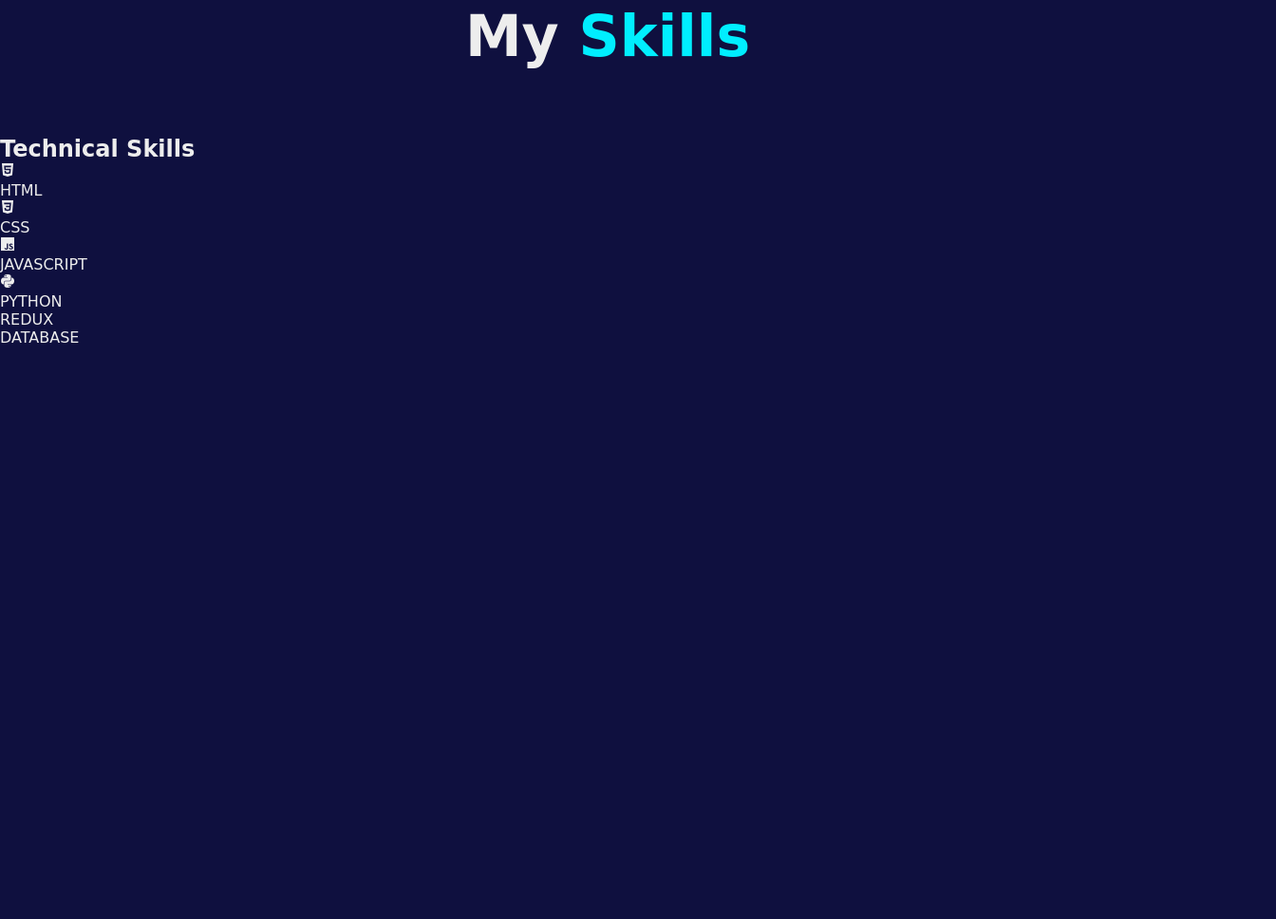
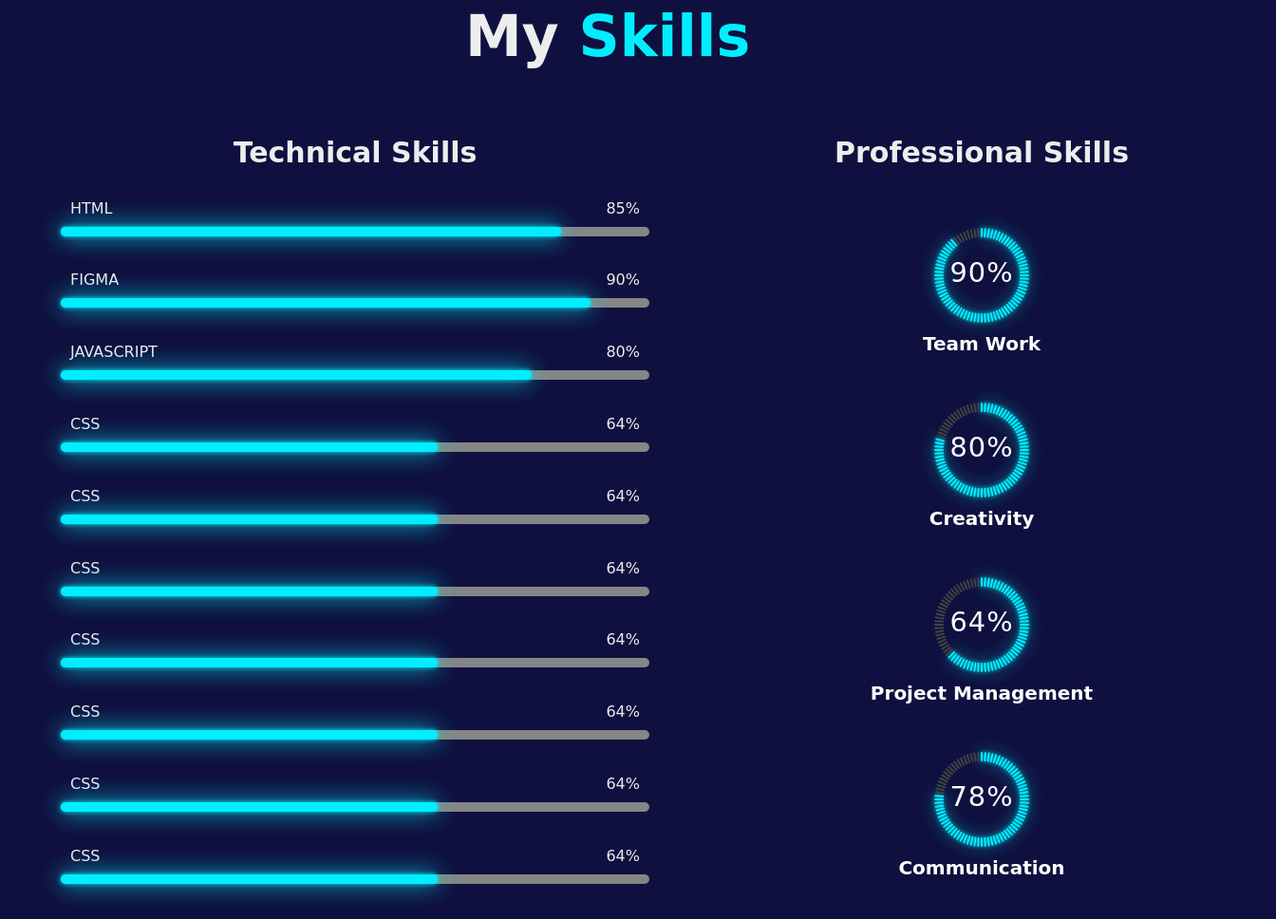
Before and after one commit to SakshiDangi/portfolio, a plain HTML site: page index.html in a window 1280 px wide. Shown: the part 2383-3351 px from the top of the page at 95% size, 1344 px wide, since content can reach past the window. Before the commit the page ends 2748 px from the top, so only its background shows below. Drawn offline with nearby package versions, Linux system fonts and the light colour scheme; animation ran at ten frames a second; a web font is replaced by a local one.

Commit message:
skill section added

```diff
--- a/home.js
+++ b/home.js
@@ -5,3 +5,26 @@ var typed = new Typed('.text', {
     backDelay: 1000,
     loop: true
   });
+
+
+  // circle skill ////////
+
+  const circles = document.querySelectorAll('.circle');
+  circles.forEach(elem=>{
+    var dots = elem.getAttribute("data-dots");
+    var marked = elem.getAttribute("data-percent");
+    var percent = Math.floor(dots*marked/100);
+    var points = "";
+    var rotate = 360 /dots;
+
+
+    for(let i = 0; i < dots; i++){
+      points += `<div class="points" style="--i:${i}; --rot:${rotate}deg"></div>`;
+    }
+    elem.innerHTML = points;
+
+    const pointsMarked = elem.querySelectorAll('.points');
+    for(let i = 0; i < percent; i++){
+      pointsMarked[i].classList.add('marked')
+    }
+  });
--- a/index.html
+++ b/index.html
@@ -4,6 +4,9 @@
     <meta charset="UTF-8">
     <meta name="viewport" content="width=device-width, initial-scale=1.0">
     <link rel="stylesheet" href="style.css">
+    <!-- boxicons link -->
+    <link href='https://unpkg.com/boxicons@2.1.4/css/boxicons.min.css' rel='stylesheet'>
+    <!-- ionicon link -->
     <link rel="icon" href="img.png">
     <title>Sakshi - Portfolio</title>
     <script src="https://unpkg.com/typed.js@2.0.16/dist/typed.umd.js"></script>
@@ -88,63 +91,146 @@
     <!-- services section ends here -->
 
     <!-- Skills -->
-    <h1 class="sub-title">My <span>Skills</span></h1>
+   <section id="skills" class="skills">
+    <div>
+        <h2 class="sub-title">My <span>Skills</span></h2>
+    </div>
 
-    <section>
-        <div class="container1" id="skills">
-            <h1 class="heading1">Technical Skills</h1>
-            <div class="technical-bars">
-                <div class="bar"><ion-icon name="logo-html5"></ion-icon>
+    <div class="skill-main">
+        <div class="skill-left">
+            <h3>Technical Skills</h3>
+            <div class="skill-bar">
                 <div class="info">
-                        <span>HTML</span>
+                    <p>HTML</p>
+                    <p>85%</p>
                 </div>
-                    <div class="progress-line html">
-                        <span></span>
+                <div class="bar">
+                    <span class="html"></span>
                 </div>
             </div>
-                <div class="bar"><ion-icon name="logo-css3"></ion-icon>
+            <div class="skill-bar">
                 <div class="info">
-                        <span>CSS</span>
+                    <p>FIGMA</p>
+                    <p>90%</p>
                 </div>
-                    <div class="progress-line html">
-                        <span></span>
+                <div class="bar">
+                    <span class="figma"></span>
                 </div>
             </div>
-                <div class="bar"><ion-icon name="logo-javascript"></ion-icon>
+            <div class="skill-bar">
                 <div class="info">
-                        <span>JAVASCRIPT</span>
+                    <p>JAVASCRIPT</p>
+                    <p>80%</p>
                 </div>
-                    <div class="progress-line html">
-                        <span></span>
+                <div class="bar">
+                    <span class="js"></span>
                 </div>
             </div>
-                <div class="bar"><ion-icon name="logo-python"></ion-icon>
+            <div class="skill-bar">
                 <div class="info">
-                        <span>PYTHON</span>
+                    <p>CSS</p>
+                    <p>64%</p>
                 </div>
-                    <div class="progress-line html">
-                        <span></span>
+                <div class="bar">
+                    <span class="css"></span>
                 </div>
             </div>
+            <div class="skill-bar">
+                <div class="info">
+                    <p>CSS</p>
+                    <p>64%</p>
+                </div>
                 <div class="bar">
-                    <div class="info">
-                        <span>REDUX</span>
-                    </div>
-                    <div class="progress-line html">
-                        <span></span>
+                    <span class="css"></span>
                 </div>
             </div>
+            <div class="skill-bar">
+                <div class="info">
+                    <p>CSS</p>
+                    <p>64%</p>
+                </div>
                 <div class="bar">
+                    <span class="css"></span>
+                </div>
+            </div>
+            <div class="skill-bar">
                 <div class="info">
-                        <span>DATABASE</span>
+                    <p>CSS</p>
+                    <p>64%</p>
                 </div>
-                    <div class="progress-line html">
-                        <span></span>
+                <div class="bar">
+                    <span class="css"></span>
+                </div>
+            </div>
+            <div class="skill-bar">
+                <div class="info">
+                    <p>CSS</p>
+                    <p>64%</p>
+                </div>
+                <div class="bar">
+                    <span class="css"></span>
+                </div>
+            </div>
+            <div class="skill-bar">
+                <div class="info">
+                    <p>CSS</p>
+                    <p>64%</p>
+                </div>
+                <div class="bar">
+                    <span class="css"></span>
+                </div>
+            </div>
+            <div class="skill-bar">
+                <div class="info">
+                    <p>CSS</p>
+                    <p>64%</p>
+                </div>
+                <div class="bar">
+                    <span class="css"></span>
+                </div>
+            </div>
+        </div>
+
+        <div class="skill-right">
+            <h3>Professional Skills</h3>
+            <div class="professional">
+                <div class="box1">
+                    <div class="circle" data-dots="80" data-percent="90"></div>
+                    <div class="text">
+                        <big>90%</big>
+                        <small>Team Work</small>
+                    </div>
+                </div>
+
+                <div class="box1">
+                    <div class="circle" data-dots="80" data-percent="80"></div>
+                    <div class="text">
+                        <big>80%</big>
+                        <small>Creativity</small>
+                    </div>
+                </div>
+
+                <div class="box1">
+                    <div class="circle" data-dots="80" data-percent="64"></div>
+                    <div class="text">
+                        <big>64%</big>
+                        <small>Project Management</small>
+                    </div>
+                </div>
+
+                <div class="box1">
+                    <div class="circle" data-dots="80" data-percent="78"></div>
+                    <div class="text">
+                        <big>78%</big>
+                        <small>Communication</small>
+                    </div>
                 </div>
             </div>
         </div>
     </div>
    </section>
+   <!-- skill ends -->
+
 
 
     <script type="module" src="https://unpkg.com/ionicons@7.1.0/dist/ionicons/ionicons.esm.js"></script>
--- a/style.css
+++ b/style.css
@@ -11,6 +11,8 @@
 body {
     color: #ededed;
     background: #0f103f;
+    overflow-x: hidden;
+    height: 100%;
 }
 
 .header {
@@ -200,7 +202,7 @@ body {
 .btn-box:hover {
     box-shadow: 0 0 5px cyan,
     0 0 25px cyan, 0 0 50px cyan,
-    0 0 100px cyan, 0 0 200px cyan
+    0 0 100px cyan, 0 0 200px cyan;
 }
 
 .about {
@@ -355,9 +357,134 @@ body {
 .services-list div:hover {
     transform: translateY(-20px);
 }
-
 /* services ends here */
 
+
+
+/* skills start */
+
+.skills {
+    width: 100%;
+    height: 90vh;
+}
+
+.skill-main {
+    width: 100%;
+    display: grid;
+    grid-template-columns: repeat(2, 1fr);
+    grid-row-gap: 30px;
+    grid-column-gap: 40px;
+    margin: 0 4rem;
+}
+
+.skill-bar {
+    margin-bottom: 2.3rem;
+}
+
+.skill-main h3 {
+    margin-bottom: 2rem;
+    font-size: 30px;
+    text-align: center;
+}
+
+
+.skill-left .skill-bar .info {
+    display: flex;
+    justify-content: space-between;
+    align-items: center;
+    padding: 0 10px;
+}
+
+.skill-left .skill-bar .bar {
+    width: 100%;
+    height: 10px;
+    background: #858585;
+    border-radius: 25px;
+    margin-top: 10px;
+    position: relative;
+}
+
+.skill-bar .bar span {
+    width: 50%;
+    height: 100%;
+    position: absolute;
+    left: 0;
+    background: #0ef;
+    border-radius: 25px;
+    box-shadow: 0 0 5px #0ef,
+    0 0 25px #0ef;
+}
+
+.skill-bar .bar .html {
+    width: 85%;
+    animation: html 2s;
+}
+.skill-bar .bar .figma {
+    width: 90%;
+    animation: figma 3s;
+}
+.skill-bar .bar .js {
+    width: 80%;
+    animation: js 4s;
+}
+.skill-bar .bar .css {
+    width: 64%;
+    animation: css 5s;
+}
+
+/* skill right */
+.professional {
+    display: grid;
+    grid-template-columns: 1fr;
+}
+
+.box1 {
+    position: relative;
+    margin: 20px 0;
+    flex: 1 1 50rem;
+}
+
+.box1 .text {
+    text-align: center;
+    color: #fff;
+    font-size: 1.5rem;
+}
+
+.box1 .text big {
+    font: 800;
+    letter-spacing: 1px;
+    position: absolute;
+    top: 40%;
+    left: 50%;
+    transform: translate(-50%, -50%);
+}
+
+.box1 .text small {
+    display: block;
+    font-weight: 600;
+}
+
+.circle {
+    width: 100%;
+    height: 120px;
+    display: flex;
+    justify-content: center;
+    align-items: center;
+}
+
+.circle .points {
+    width: 2px;
+    height: 10px;
+    background: #424242;
+    position: absolute;
+    border-radius: 3px;
+    transform: rotate(calc(var(--i)*var(--rot))) translateY(-45px);
+}
+
+.points.marked {
+    animation: glow 0.04s linear forwards;
+    animation-delay: calc(var(--i)*0.05s);
+}
 
 
 
@@ -404,3 +531,49 @@ body {
         opacity: 1;
     }
 }
+
+@keyframes html {
+    0% {
+        width: 0%;
+    }
+    100% {
+        width: 85%;
+    }
+}
+@keyframes figma {
+    0% {
+        width: 0%;
+    }
+    100% {
+        width: 90%;
+    }
+}
+@keyframes js {
+    0% {
+        width: 0%;
+    }
+    100% {
+        width: 80%;
+    }
+}
+@keyframes css {
+    0% {
+        width: 0%;
+    }
+    100% {
+        width: 64%;
+    }
+}
+
+
+@keyframes glow {
+    0% {
+        background: #081b29;
+        box-shadow: none;
+    }
+    100% {
+        background: #0ef;
+        box-shadow: 0 0 5px #0ef,
+         0 0 25px #0ef;
+    }
+}
```
Lines whose indentation alone changed are shown as unchanged.
